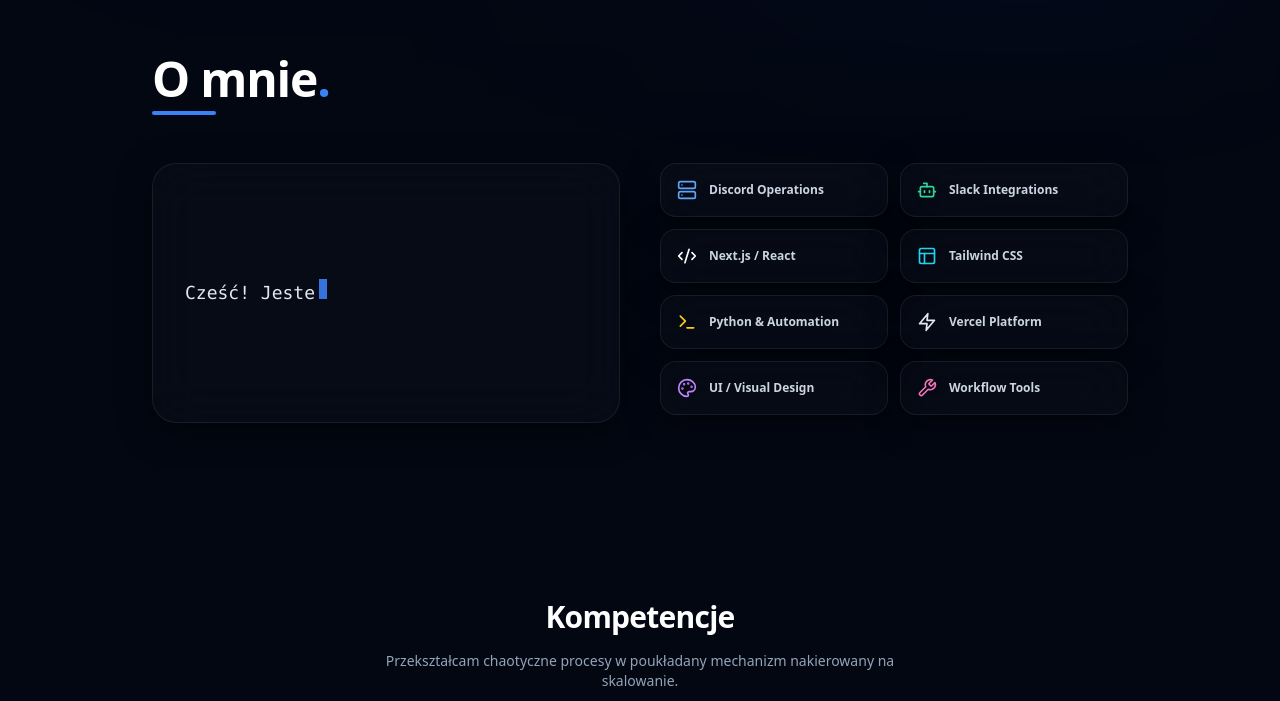
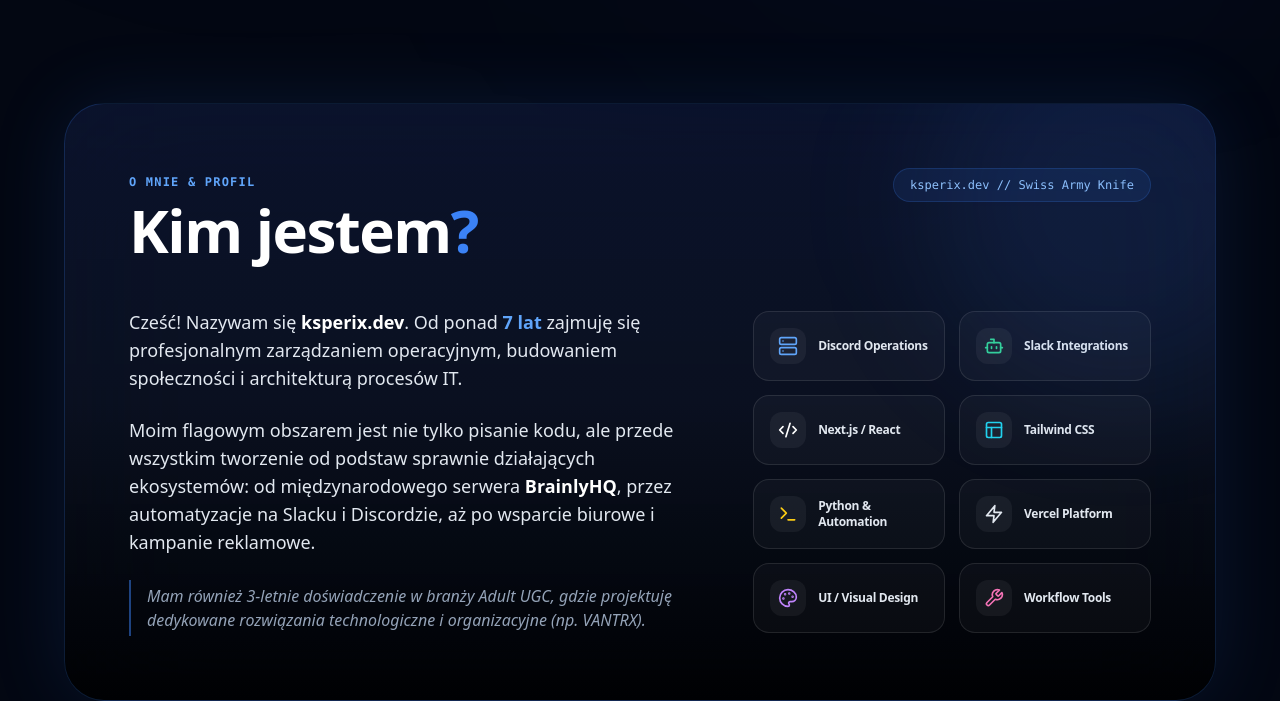
Before and after one commit to Ksperix/ksperix.dev, a Next.js app: page / in a window 1280 px wide. Shown: the part 761-1462 px from the top of the page. Built offline with nearby package versions, Linux system fonts and the light colour scheme.

Commit message:
Update page.js

```diff
--- a/src/app/page.js
+++ b/src/app/page.js
@@ -21,18 +21,13 @@ import {
   Code2,
   Terminal,
   Layout,
-  Figma,
-  Flame,
   Wrench
 } from 'lucide-react';
 
 export default function Home() {
   const [activeSection, setActiveSection] = useState('hero');
-  const [displayedText, setDisplayedText] = useState('');
 
-  const fullText = "Cześć! Jestem ksperix.dev — z pasją łączę 7 lat doświadczenia w zarządzaniu operacyjnym, prowadzeniu międzynarodowych społeczności i budowaniu autorskich narzędzi. Nie tworzę jedynie pasywnych projektów. Dostarczam przemyślane ekosystemy od A do Z, dbając o ich stały rozwój, organizację zespołów i automatyzację pracy biurowej.";
-
-  // 1. Wskazywanie aktywnej sekcji z dolną linią w menu
+  // Wskazywanie aktywnej sekcji dla paska nawigacji
   useEffect(() => {
     const handleScroll = () => {
       const sections = ['hero', 'about', 'services', 'ecosystems', 'vantrx', 'contact'];
@@ -55,17 +50,6 @@ export default function Home() {
     return () => window.removeEventListener('scroll', handleScroll);
   }, []);
 
-  // 2. Efekt pisania tekstu "O mnie" po przewinięciu do sekcji
-  useEffect(() => {
-    let timeout;
-    if (activeSection === 'about' && displayedText.length < fullText.length) {
-      timeout = setTimeout(() => {
-        setDisplayedText(fullText.slice(0, displayedText.length + 1));
-      }, 20); // Szybkość wpisywania znaków
-    }
-    return () => clearTimeout(timeout);
-  }, [activeSection, displayedText]);
-
   const navItems = [
     { id: 'about', label: 'O mnie' },
     { id: 'services', label: 'Kompetencje' },
@@ -73,7 +57,6 @@ export default function Home() {
     { id: 'vantrx', label: 'VANTRX' },
   ];
 
-  // Lista narzędzi z prawej strony sekcji "O mnie"
   const tools = [
     { name: 'Discord Operations', icon: Server, color: 'text-blue-400' },
     { name: 'Slack Integrations', icon: Bot, color: 'text-emerald-400' },
@@ -175,49 +158,67 @@ export default function Home() {
         </motion.div>
       </section>
 
-      {/* 3. NEW "O MNIE" SECTION WITH TYPEWRITER & ANIMATED TOOL ICONS */}
-      <section id="about" className="py-24 px-6 max-w-5xl mx-auto">
+      {/* 3. PEŁNOEKRANOWA SEKCJA "O MNIE" Z DYNAMICZNYM WEJŚCIEM I INNYM TŁEM */}
+      <section id="about" className="py-24 px-4 my-12 w-full">
         <motion.div
-          initial={{ opacity: 0, y: 30 }}
-          whileInView={{ opacity: 1, y: 0 }}
-          viewport={{ once: true }}
-          className="mb-12"
+          initial={{ opacity: 0, scale: 0.93, y: 40 }}
+          whileInView={{ opacity: 1, scale: 1, y: 0 }}
+          viewport={{ once: true, margin: "-100px" }}
+          transition={{ duration: 0.6, ease: [0.16, 1, 0.3, 1] }}
+          className="max-w-6xl mx-auto rounded-[2.5rem] bg-gradient-to-b from-blue-950/40 via-slate-900/60 to-black/80 p-8 sm:p-14 md:p-16 border border-blue-500/20 shadow-[0_0_80px_rgba(59,130,246,0.12)] relative overflow-hidden backdrop-blur-3xl"
         >
-          <h2 className="text-4xl sm:text-5xl font-extrabold tracking-tight text-white mb-2">
-            O mnie<span className="text-blue-500">.</span>
+          {/* Oświetlenie tła w sekcji */}
+          <div className="absolute -top-24 -right-24 w-96 h-96 bg-blue-500/10 rounded-full blur-3xl pointer-events-none" />
+
+          <div className="flex flex-col md:flex-row items-start justify-between gap-6 mb-12">
+            <div>
+              <span className="text-xs font-mono uppercase tracking-widest text-blue-400 font-bold">O mnie & Profil</span>
+              <h2 className="text-4xl sm:text-6xl font-black text-white tracking-tight mt-2">
+                Kim jestem<span className="text-blue-500">?</span>
               </h2>
-          <div className="w-16 h-1 bg-blue-500 rounded-full" />
-        </motion.div>
+            </div>
+            <div className="px-4 py-2 rounded-full bg-blue-500/10 border border-blue-500/20 text-blue-300 font-mono text-xs">
+              ksperix.dev // Swiss Army Knife
+            </div>
+          </div>
 
-        <div className="grid md:grid-cols-2 gap-10 items-start">
-          {/* LEWA STRONA: PISZĄCY SIĘ TEKST (TYPEWRITER) */}
-          <div className="glass-card p-8 rounded-3xl border border-white/10 min-h-[260px] flex flex-col justify-center relative">
-            <p className="text-slate-200 text-base sm:text-lg leading-relaxed font-mono">
-              {displayedText}
-              <span className="inline-block w-2 h-5 bg-blue-500 ml-1 animate-pulse" />
+          <div className="grid lg:grid-cols-12 gap-12 items-center">
+            {/* Tekst opisu po lewej stronie */}
+            <div className="lg:col-span-7 space-y-6 text-slate-200 text-base sm:text-lg leading-relaxed font-light">
+              <p>
+                Cześć! Nazywam się <strong className="text-white font-semibold">ksperix.dev</strong>. Od ponad <span className="text-blue-400 font-semibold">7 lat</span> zajmuję się profesjonalnym zarządzaniem operacyjnym, budowaniem społeczności i architekturą procesów IT.
+              </p>
+              <p>
+                Moim flagowym obszarem jest nie tylko pisanie kodu, ale przede wszystkim tworzenie od podstaw sprawnie działających ekosystemów: od międzynarodowego serwera <strong className="text-white font-semibold">BrainlyHQ</strong>, przez automatyzacje na Slacku i Discordzie, aż po wsparcie biurowe i kampanie reklamowe.
+              </p>
+              <p className="text-slate-400 text-sm sm:text-base border-l-2 border-blue-500/50 pl-4 py-1 italic">
+                Mam również 3-letnie doświadczenie w branży Adult UGC, gdzie projektuję dedykowane rozwiązania technologiczne i organizacyjne (np. VANTRX).
               </p>
             </div>
 
-          {/* PRAWA STRONA: IKONKI NARZĘDZI (STAGGERED ANIMATION) */}
-          <div className="grid grid-cols-2 gap-3">
+            {/* Narzędzia po prawej stronie w formie szklanych kafelków */}
+            <div className="lg:col-span-5 grid grid-cols-2 gap-3.5">
               {tools.map((tool, idx) => {
                 const ToolIcon = tool.icon;
                 return (
                   <motion.div
                     key={idx}
-                  initial={{ opacity: 0, y: 15 }}
+                    initial={{ opacity: 0, y: 20 }}
                     whileInView={{ opacity: 1, y: 0 }}
                     viewport={{ once: true }}
-                  transition={{ duration: 0.3, delay: idx * 0.08 }}
-                  className="glass-card p-4 rounded-2xl border border-white/5 flex items-center gap-3 hover:border-blue-500/30 transition-all"
+                    transition={{ duration: 0.4, delay: 0.1 + idx * 0.05 }}
+                    className="p-4 rounded-2xl bg-white/[0.03] border border-white/10 hover:border-blue-500/40 hover:bg-white/[0.06] transition-all flex items-center gap-3 group"
                   >
+                    <div className="p-2 rounded-xl bg-white/5 group-hover:bg-blue-500/10 transition-colors">
                       <ToolIcon className={`w-5 h-5 ${tool.color}`} />
-                  <span className="text-xs font-semibold text-slate-300">{tool.name}</span>
+                    </div>
+                    <span className="text-xs font-semibold text-slate-200 tracking-tight">{tool.name}</span>
                   </motion.div>
                 );
               })}
             </div>
           </div>
+        </motion.div>
       </section>
 
       {/* 4. SERVICES */}
@@ -251,7 +252,7 @@ export default function Home() {
             <Briefcase className="w-8 h-8 text-blue-400 mb-6" />
             <h3 className="text-xl font-bold mb-3 text-white">Zarządzanie Zespołami & Praca Biurowa</h3>
             <p className="text-slate-400 text-sm leading-relaxed">
-              Prowadzę zespoły, koordynuję przepływ informacji, rozdzielam zadania i dbam o standardy pracy. Porporządkowuję wewnętrzną dokumentację oraz narzędzia biurowe.
+              Prowadzę zespoły, koordynuję przepływ informacji, rozdzielam zadania i dbam o standardy pracy. Porządkuję wewnętrzną dokumentację oraz narzędzia biurowe.
             </p>
           </motion.div>
 
```
Lines whose indentation alone changed are shown as unchanged.
